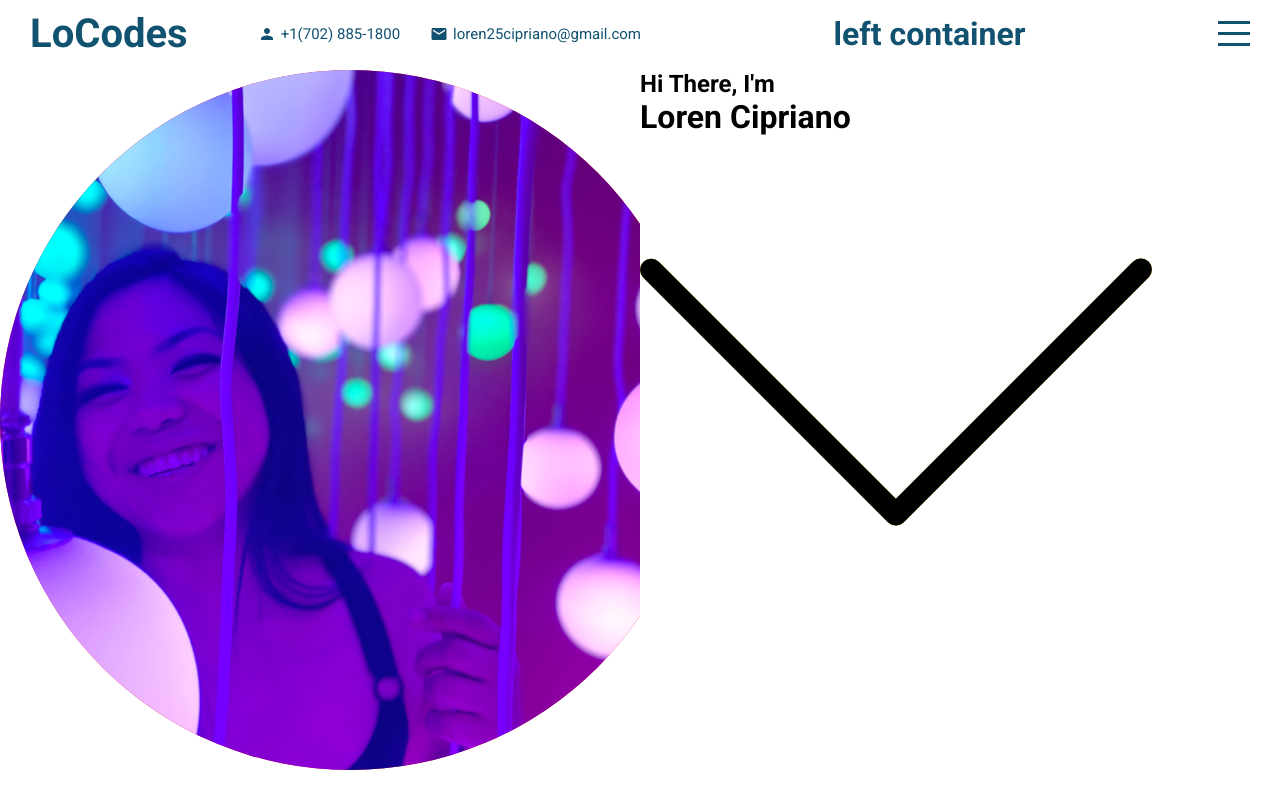
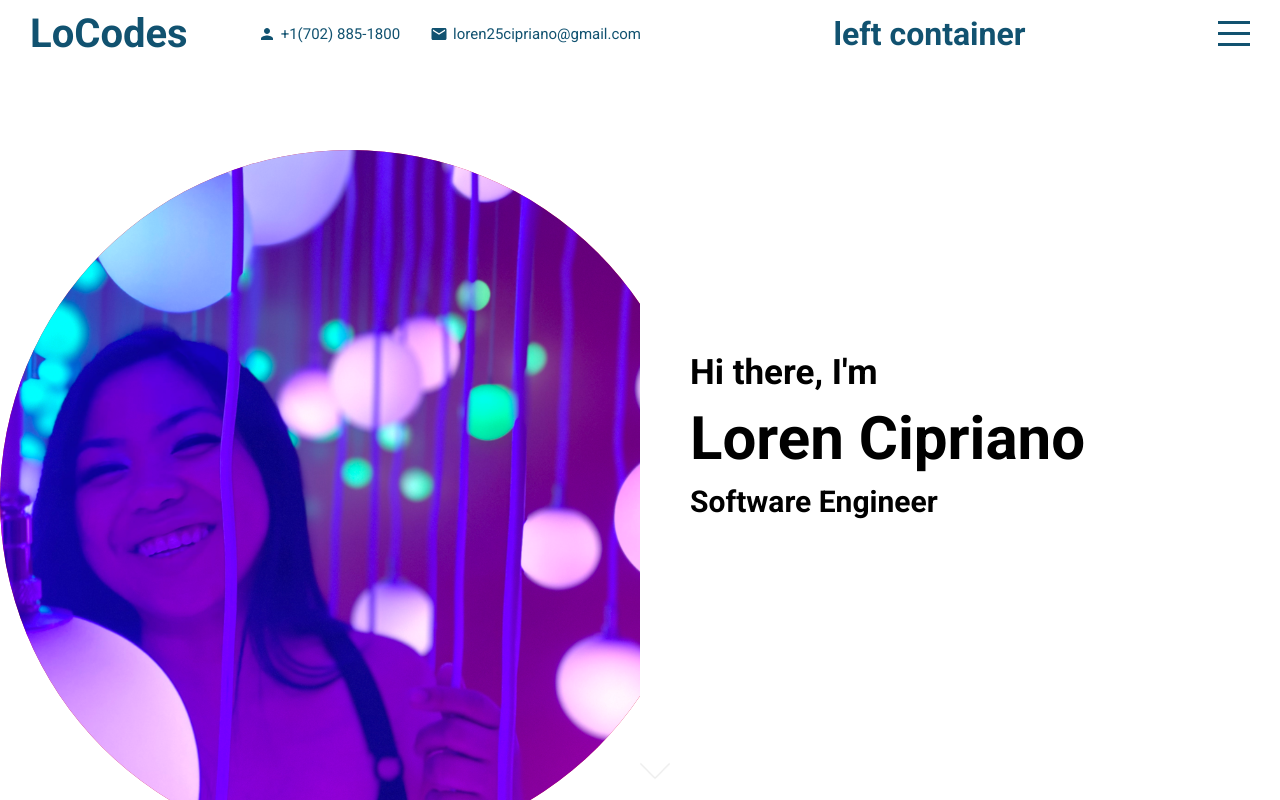
Before and after one commit to LoCodes/loren-cipriano-portfolio, a React (Create React App) app: page / in a window 1280 px wide. Built offline with nearby package versions, Linux system fonts and the light colour scheme.

Commit message:
add arrow link and animation

```diff
--- a/src/components/intro/Intro.jsx
+++ b/src/components/intro/Intro.jsx
@@ -11,10 +11,10 @@ export default function Intro() {
 
             <div className="right">
                 <div className="wrapper">
-                    <h2>Hi There, I'm</h2>
+                    <h2>Hi there, I'm</h2>
                     <h1>Loren Cipriano</h1>
-                    <h3>
-            {/* Freelance <span ref={textRef}></span> */}
+                    <h3>Software Engineer
+                        <span></span>
                     </h3>
                 </div>
                 <a href="#portfolio">
--- a/src/components/intro/intro.scss
+++ b/src/components/intro/intro.scss
@@ -7,6 +7,7 @@
     .left{
         flex: 0.5;
         overflow: hidden; //scrolllbar
+        padding-top: 80px;
 
         .imgContainer {
             width: 700px;
@@ -29,5 +30,41 @@
         flex: 0.5;
         position: relative;
 
+        .wrapper{
+            width: 100%;
+            height: 100%;
+            padding-left: 50px;
+            display: flex;
+            flex-direction: column;
+            justify-content: center;
+
+            h1{
+                font-size: 60px;
+                margin: 10px 0;
+            }
+            h2{
+                font-size: 35px;
+            }
+            h3{
+                font-size: 30px;
+            }
+        }
+        a{
+            position: absolute;
+            bottom: 10px;
+            // left: 20%; // arrow position
+
+            img{
+                width: 30px;
+                animation: arrowBlink 1.5s infinite;
+
+                @keyframes arrowBlink {
+                    100%{
+                        opacity: 0;
+                    }
+                }
+            }
+        }
+
     }
 }
```
Lines whose indentation alone changed are shown as unchanged.
